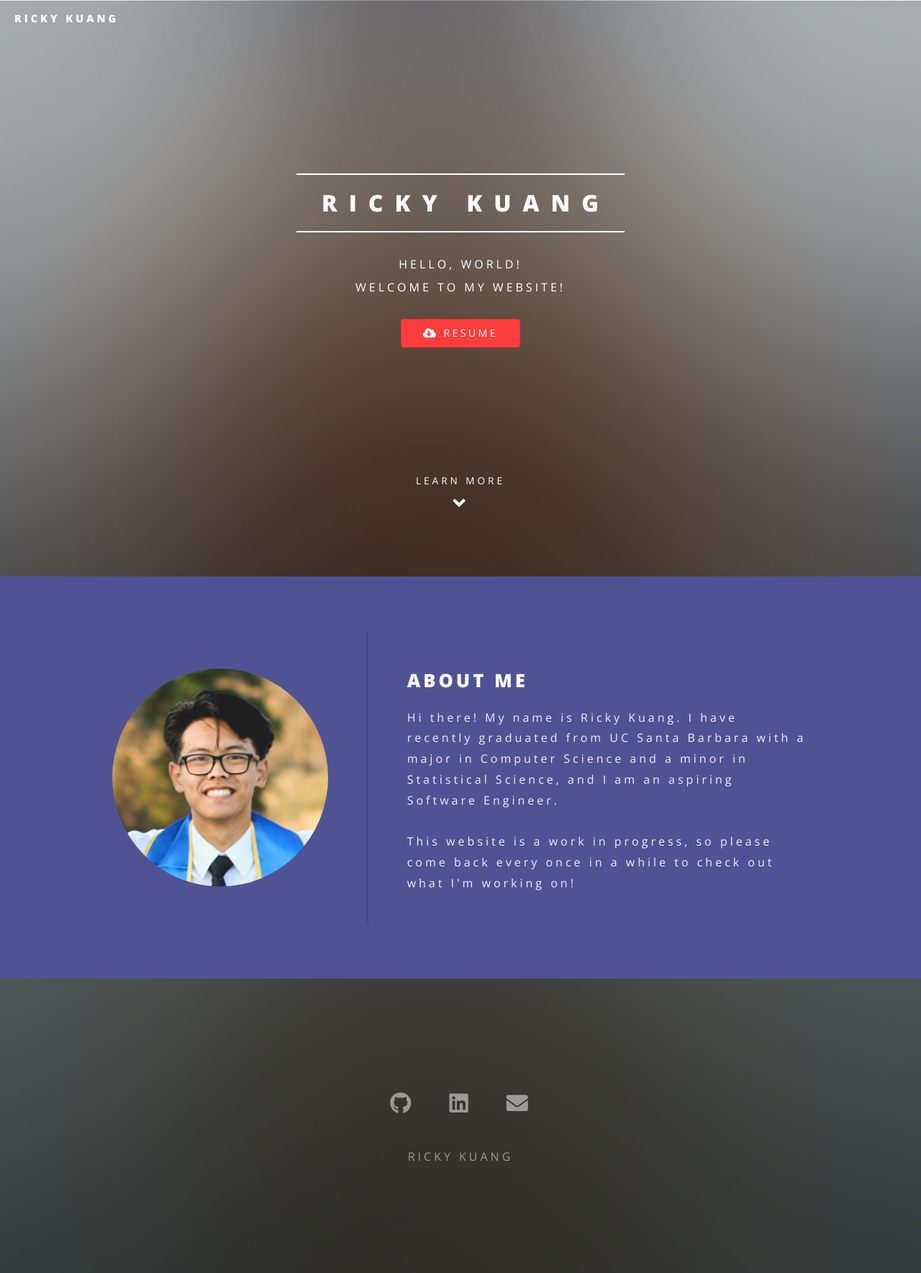
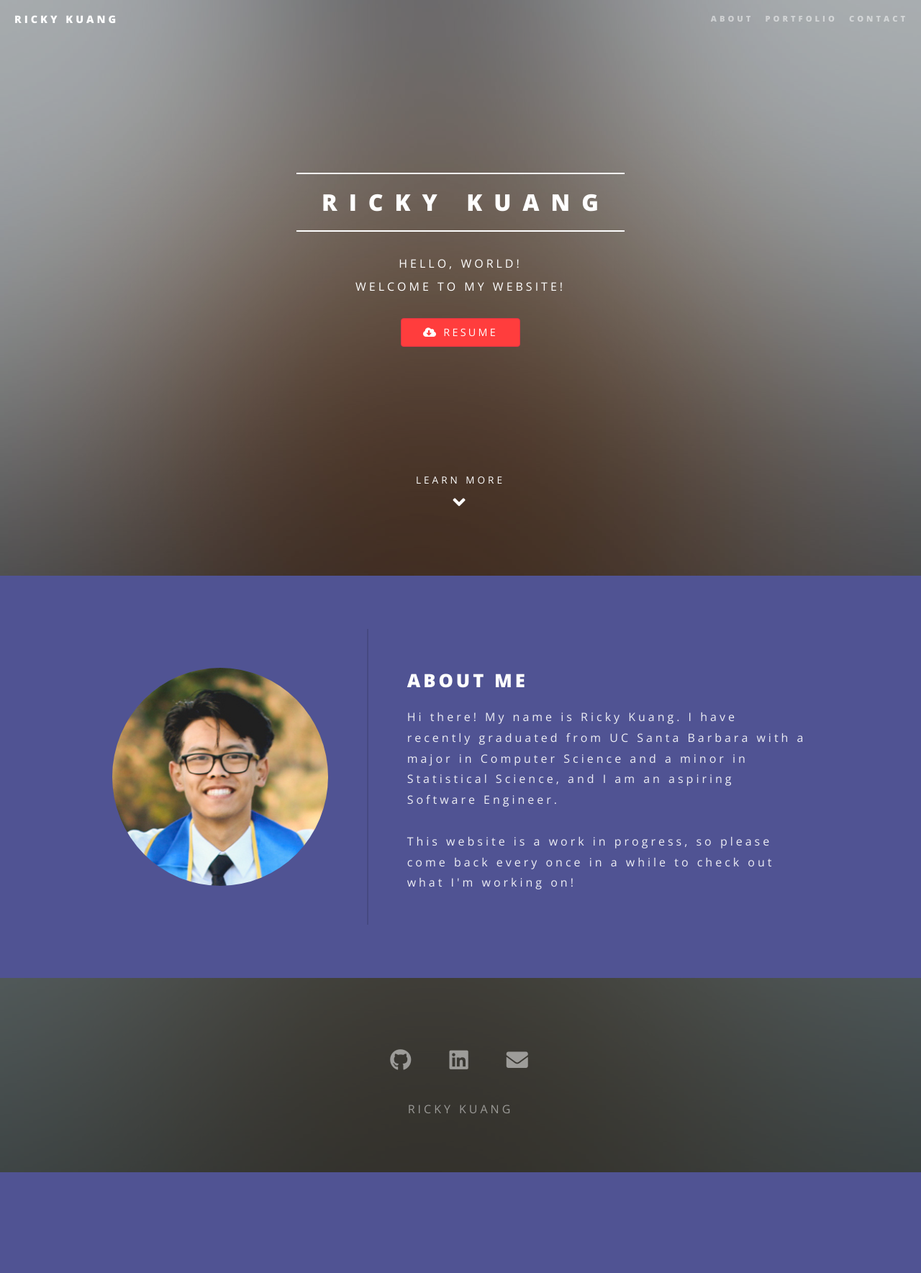
Before and after one commit to rkuang/rkuang.github.io, a Flask app: page / in a window 1280 px wide. Shown: the whole page at 72% size. After the commit the page ends 1629 px from the top, so only its background shows below. Run offline with Flask 2, Linux system fonts and the light colour scheme; some libraries are stand-ins or nearby versions.

Commit message:
fixed position navbar

```diff
--- a/app/static/css/style.css
+++ b/app/static/css/style.css
@@ -15,6 +15,8 @@ body {
 }
 
 .navbar {
+  width: 100%;
+  position: fixed;
   padding: 10px!important;
   font-weight: 800;
   z-index: 1;
@@ -45,7 +47,6 @@ body {
 
 #header {
   height: 100%;
-  margin-top: -51px;
   text-align: center;
   position: relative;
   background-color: rgba(38, 51, 51, 0.35);
@@ -146,10 +147,11 @@ body {
     }
 
 #footer {
-  padding: 150px 0;
+  padding: 7% 0 5% 0;
   background-color: rgba(38, 51, 51, 0.7);
   text-align: center;
   color: rgba(255, 255, 255, 0.5);
+  line-height: 3em;
 }
 
   #footer .icons {
@@ -191,6 +193,10 @@ body {
 }
 
 @media (min-width: 768px) {
+  nav {
+    transition: 0.7s;
+  }
+
   .bg-dark {
     background-color: transparent!important;
   }
@@ -201,6 +207,10 @@ body {
 
   #about {
     font-size: 1em;
+  }
+
+  .changeColor {
+    background-color: #1d242a!important;
   }
 }
 
--- a/app/templates/index.html
+++ b/app/templates/index.html
@@ -15,18 +15,18 @@
   </head>
 
   <body>
-    <nav class="navbar navbar-expand-md navbar-dark bg-dark px-4">
-      <a class="navbar-brand" href="#">Ricky Kuang</a>
-      <!-- <button class="navbar-toggler navbar-toggler-right" type="button" data-toggle="collapse" data-target="#navbar-items" aria-controls="navbarNavAltMarkup" aria-expanded="false" aria-label="Toggle navigation">
+    <nav class="navbar navbar-fixed-top navbar-expand-md navbar-dark bg-dark">
+      <a class="navbar-brand" href="#header">Ricky Kuang</a>
+      <button class="navbar-toggler navbar-toggler-right" type="button" data-toggle="collapse" data-target="#navbar-items" aria-controls="navbarNavAltMarkup" aria-expanded="false" aria-label="Toggle navigation">
         <span class="fas fa-bars"></span>
       </button>
       <div class="collapse navbar-collapse" id="navbar-items">
         <div class="navbar-nav ml-auto">
-          <a class="nav-item nav-link" href="#">About</a>
+          <a class="nav-item nav-link" href="#about">About</a>
           <a class="nav-item nav-link" href="#">Portfolio</a>
-          <a class="nav-item nav-link" href="#">Contact</a>
+          <a class="nav-item nav-link" href="#footer">Contact</a>
         </div>
-      </div> -->
+      </div>
     </nav>
 
     <div id="header">
@@ -69,7 +69,6 @@
         <li><a href="https://www.linkedin.com/in/ricky-kuang/" class="fab fa-linkedin"></a></li>
         <li><a href="mailto:rkuang26@gmail.com" class="fas fa-envelope"></a></li>
       </ul>
-      <br />
       Ricky Kuang
     </footer>
 
```
